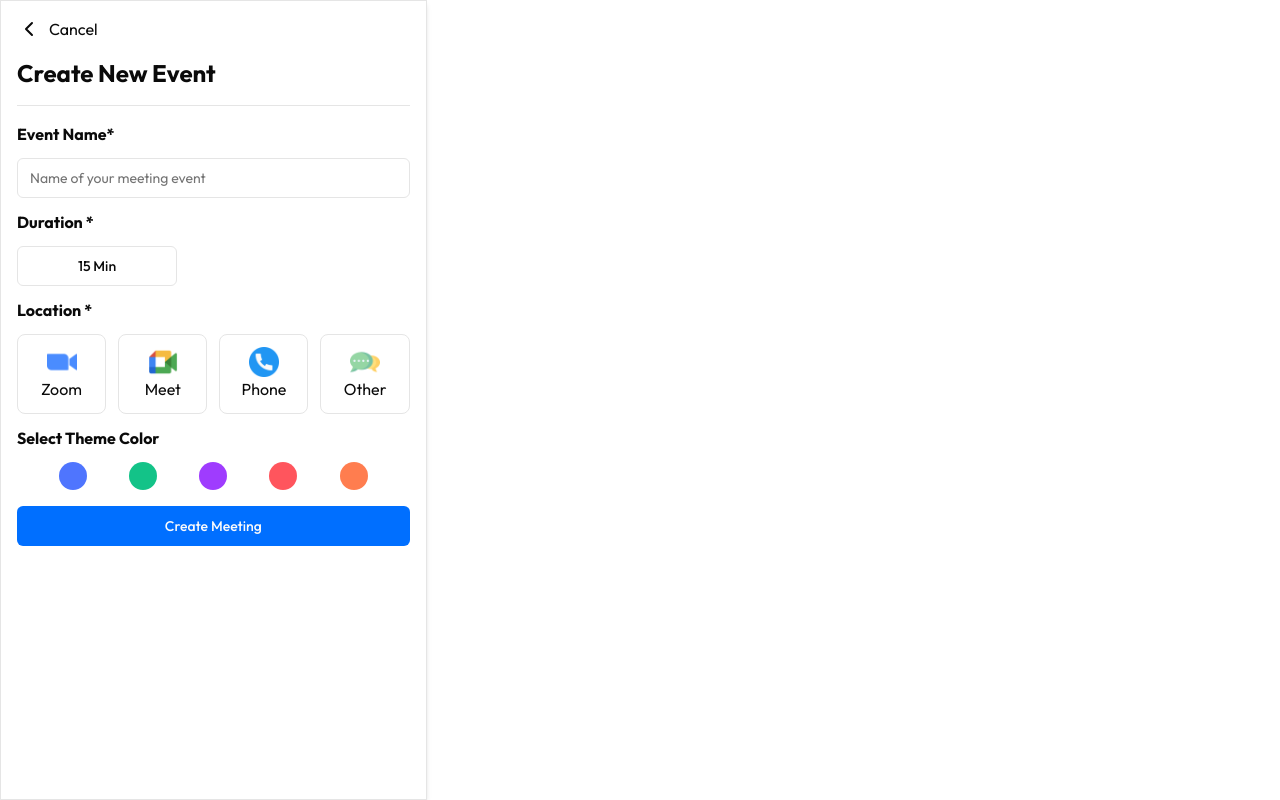
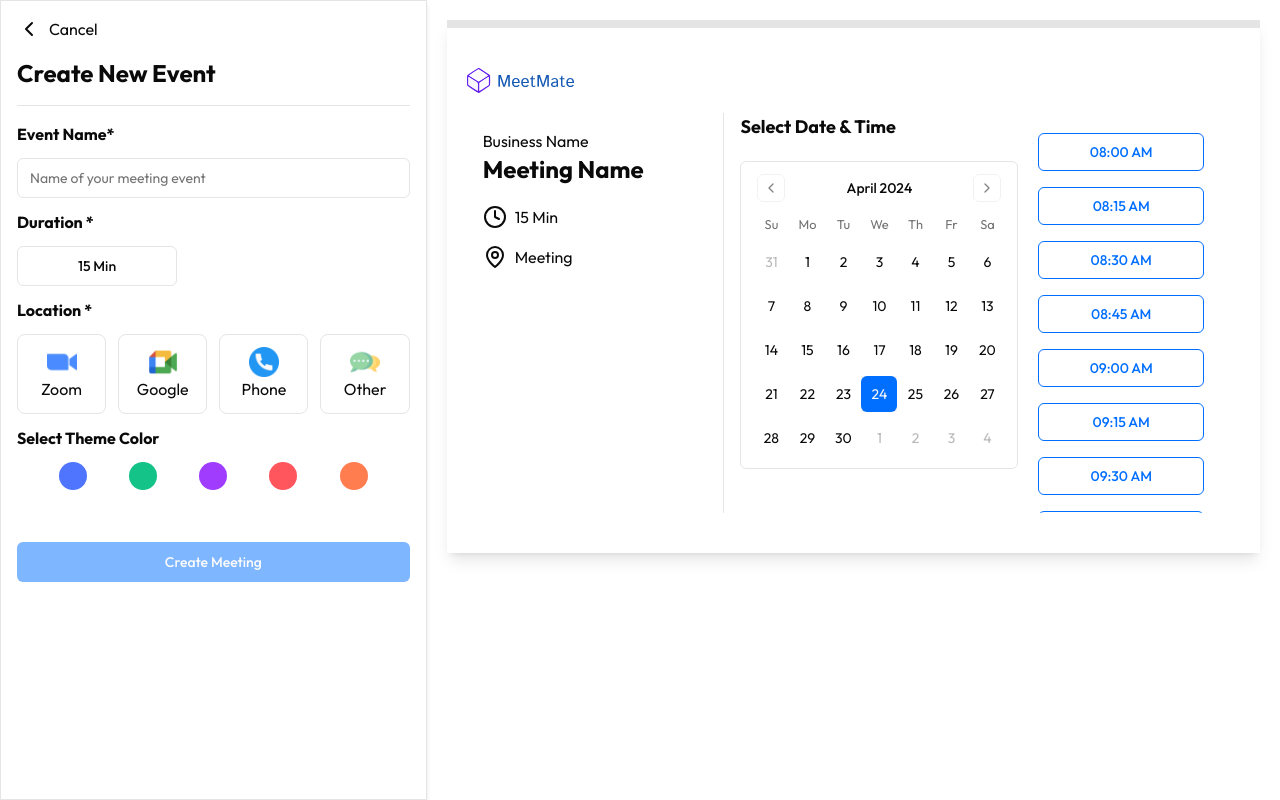
Before and after one commit to vishal-kt/meetmate, a Next.js app: page /create-meeting in a window 1280 px wide. Built offline with nearby package versions, Linux system fonts and the light colour scheme.

Commit message:
updated today some basic

```diff
--- a/app/(routes)/create-meeting/_components/MeetingForm.jsx
+++ b/app/(routes)/create-meeting/_components/MeetingForm.jsx
@@ -7,16 +7,28 @@ import { Input } from '@/components/ui/input'
 import { ChevronLeft, Divide } from 'lucide-react'
 import Image from 'next/image'
 import Link from 'next/link'
-import React ,{useState}from 'react'
+import React ,{useState ,useEffect}from 'react'
 
-function MeetingForm() {
+function MeetingForm({setFormValue}) {
 
     const [duration ,setDuration] = useState(15);
     const [location, setLocation] = useState();
     const [themeColor, setThemeColor] = useState();
-    const handleDurationChange = (value)=>{
-            setDuration(value)
-    }
+    const [locationType, setLocationType] = useState();
+    const [eventName, setEventName] = useState();
+    const [locationUrl, setLocationUrl] = useState();
+
+
+
+    useEffect(() => {
+       setFormValue({
+        eventName:eventName,
+        duration:duration,
+        locationType : locationType,
+        locationUrl:locationUrl,
+        themeColor:themeColor
+       })
+    }, [eventName,duration,locationType,locationUrl,themeColor]);
   return (
     <div className='p-4'>
 
@@ -30,7 +42,9 @@ function MeetingForm() {
 
         <div className='flex flex-col gap-3 my-4'>
             <h2 className='font-bold'>Event Name*</h2>
-            <Input placeholder="Name of your meeting event"></Input>
+            <Input placeholder="Name of your meeting event"
+                onChange = {(event)=>setEventName(event.target.value)}
+            />
             <h2 className='font-bold'>Duration *</h2>
 
             <DropdownMenu>
@@ -39,29 +53,21 @@ function MeetingForm() {
                      {duration}  Min</Button>
                 </DropdownMenuTrigger>
                 <DropdownMenuContent>
-                    <DropdownMenuItem
-                    onClick={()=>handleDurationChange(15)}
-                    >15 Min</DropdownMenuItem>
-                    <DropdownMenuItem
-                    onClick={()=>handleDurationChange(30)}
-                    >30 Min</DropdownMenuItem>
-                    <DropdownMenuItem
-                    onClick={()=>handleDurationChange(45)}
-                    >45 Min</DropdownMenuItem>
-                    <DropdownMenuItem
-                     onClick={()=>handleDurationChange(60)}
-                    >60 Min</DropdownMenuItem>
+                    <DropdownMenuItem onClick={()=>setDuration(15)} >15 Min</DropdownMenuItem>
+                    <DropdownMenuItem onClick={()=>setDuration(30)} >30 Min</DropdownMenuItem>
+                    <DropdownMenuItem onClick={()=>setDuration(45)} >45 Min</DropdownMenuItem>
+                    <DropdownMenuItem onClick={()=>setDuration(60)} >60 Min</DropdownMenuItem>
                 </DropdownMenuContent>
             </DropdownMenu>
 
         <h2 className='font-bold'>Location * </h2 >
             <div className='grid grid-cols-4 gap-3'>
              {LocationOption.map((option, index)=>(
-                <div className={` border flex flex-col justify-center items-center p-3 rounded-lg
+                <div key={index} className={` border flex flex-col justify-center items-center p-3 rounded-lg
                     cursor-pointer
                     hover:bg-blue-100 hover:border-primary
-                    ${location==option.name&&'bg-blue-100 border-primary'}`}
-                    onClick={()=>setLocation(option.name)}
+                    ${locationType==option.name&&'bg-blue-100 border-primary'}`}
+                    onClick={()=>setLocationType(option.name)}
                     >
                       <Image src={option.icon} width={30} height={30} alt={option.name}/>
                         <h2>{option.name}</h2>
@@ -70,16 +76,18 @@ function MeetingForm() {
 
 
                 </div>
-                {location&&<>
+                {locationType&&<>
                 <h2 className='font-bold'>Add
-                 <span  className='text-blue-800'> {location}  </span>
+                 <span  className='text-blue-800'> {locationType}  </span>
                  Url</h2>
-                <Input placeholder="Add URl"></Input>
+                <Input placeholder="Add URl"
+                onChange={(event)=>setLocationUrl(event.target.value)}
+                />
                 </>}
                <h2 className='font-bold'>Select Theme Color</h2>
                     <div className='flex justify-evenly'>
                         {ThemeOption.map((color,index)=>(
-                            <div className={`h-7 w-7 rounded-full cursor-pointer ${themeColor==color&&'border border-black '}`}
+                            <div key={index} className={`h-7 w-7 rounded-full cursor-pointer ${themeColor==color&&'border border-black '}`}
                             style={{backgroundColor:color}}
                             onClick={()=>setThemeColor(color)}
                             >
@@ -89,7 +97,9 @@ function MeetingForm() {
 
         </div>
 
-        <Button className="w-full">Create Meeting</Button>
+        <Button className="w-full mt-9"
+       disabled={(!eventName||!duration||!locationType||!locationUrl)}
+        >Create Meeting</Button>
     </div>
 
   )
--- /dev/null
+++ b/app/(routes)/create-meeting/_components/PreviewMeeting.jsx
@@ -0,0 +1,89 @@
+"use client"
+import { Clock,  MapPin } from 'lucide-react'
+import Image from 'next/image'
+import React ,{useState , useEffect}from 'react'
+import Link from 'next/link'
+import { Calendar } from '@/components/ui/calendar'
+import { Button } from '@/components/ui/button'
+
+
+function PreviewMeeting({formValue}) {
+
+  const [date, setDate] = useState(new Date());
+  const [timeSlots,setTimeSlots] = useState();
+  useEffect(() => {
+
+    formValue?.duration&&createTimeSlot(formValue?.duration)
+  }, [formValue]);
+
+const createTimeSlot=(interval)=>{
+      const startTime=8*60; //8 AM in minutes
+      const endTime =22*60; //10 PM in minutes
+      const totalSlots = (endTime-startTime)/interval;
+      const slots = Array.from({length:totalSlots},(_,i)=>{
+
+        const totalMinutes = startTime+ i* interval;
+          const hours = Math.floor(totalMinutes / 60);
+          const minutes = totalMinutes % 60;
+          const formattedHours = hours > 12 ? hours - 12 : hours;
+          const period = hours>= 12? 'PM' : 'AM';
+      return `${String(formattedHours).padStart(2,'0')}:${String(minutes).padStart(2,'0')} ${period}`;
+  });
+
+  setTimeSlots(slots);
+}
+
+
+  return (
+    <div className='p-5 py-10 shadow-lg m-5 border-t-8'
+    style={{borderTopColor:formValue?.themeColor}}
+      >
+        <Image src='/logo.svg' width={150} height={150} alt='logo image'/>
+
+        <div className='grid grid-cols-1 md:grid-cols-3 mt-5'>
+                {/* Meeting info */}
+            <div className='p-4 border-r'>
+             <h2>Business Name</h2>
+             <h2  className='font-bold text-2xl'
+             >{formValue?.eventName?formValue?.eventName:"Meeting Name"}</h2>
+            <div className='mt-5 flex flex-col gap-4'>
+              <h2 className='flex gap-2'>
+                <Clock/> {formValue?.duration} Min
+              </h2>
+              <h2 className='flex gap-2'>
+                <MapPin/> {formValue?.locationType} Meeting
+              </h2>
+
+             <Link className="text-primary" href={formValue?.locationUrl?formValue?.locationUrl:'#'}>{formValue?.locationUrl}</Link>
+            </div>
+            </div>
+            {/* time & data selection */}
+            <div className='md:col-span-2 flex px-4'>
+              <div className='flex flex-col'>
+                <h2 className='font-bold text-lg'>Select Date & Time</h2>
+                <Calendar
+                  mode="single"
+                  selected={date}
+                  onSelect={setDate}
+                  className="rounded-md border mt-5"
+                />
+              </div>
+              <div className='flex flex-col w-full
+              overflow-auto gap-4  p-5'
+              style={{maxHeight:'400px'}}
+              >
+
+                {timeSlots?.map((time,index)=>(
+                <Button
+                className="border-primary text-primary" variant="outline"
+                >{time}</Button>))}
+
+
+              </div>
+            </div>
+        </div>
+    </div>
+  )
+}
+
+export default PreviewMeeting
--- a/app/(routes)/create-meeting/page.jsx
+++ b/app/(routes)/create-meeting/page.jsx
@@ -1,18 +1,21 @@
-import React from 'react'
+"use client"
+import React,{useState} from 'react'
 import MeetingForm from './_components/MeetingForm'
+import PreviewMeeting from './_components/PreviewMeeting'
 
 function CreateMeeting() {
+  const [formValue, setFormValue] = useState();
   return (
     <div className='grid grid-cols-1 md:grid-cols-3'>
       {/*Meeting Form */}
         <div className='shadow-md border h-screen'>
-            <MeetingForm/>
+            <MeetingForm setFormValue={(V)=>setFormValue(V)}/>
         </div>
 
        {/* Preview */}
 
-        <div>
-
+        <div className='md:col-span-2'>
+        <PreviewMeeting formValue={formValue}/>
         </div>
     </div>
   )
--- a/app/_utils/LocationOption.jsx
+++ b/app/_utils/LocationOption.jsx
@@ -4,7 +4,7 @@ export default[
         icon:"/zoom.png"
     },
     {
-        name:"Meet",
+        name:"Google",
         icon:"/meet.png"
     },
     {
--- /dev/null
+++ b/components/ui/calendar.jsx
@@ -0,0 +1,62 @@
+"use client";
+import * as React from "react"
+import { ChevronLeft, ChevronRight } from "lucide-react"
+import { DayPicker } from "react-day-picker"
+
+import { cn } from "@/lib/utils"
+import { buttonVariants } from "@/components/ui/button"
+
+function Calendar({
+  className,
+  classNames,
+  showOutsideDays = true,
+  ...props
+}) {
+  return (
+    (<DayPicker
+      showOutsideDays={showOutsideDays}
+      className={cn("p-3", className)}
+      classNames={{
+        months: "flex flex-col sm:flex-row space-y-4 sm:space-x-4 sm:space-y-0",
+        month: "space-y-4",
+        caption: "flex justify-center pt-1 relative items-center",
+        caption_label: "text-sm font-medium",
+        nav: "space-x-1 flex items-center",
+        nav_button: cn(
+          buttonVariants({ variant: "outline" }),
+          "h-7 w-7 bg-transparent p-0 opacity-50 hover:opacity-100"
+        ),
+        nav_button_previous: "absolute left-1",
+        nav_button_next: "absolute right-1",
+        table: "w-full border-collapse space-y-1",
+        head_row: "flex",
+        head_cell:
+          "text-muted-foreground rounded-md w-9 font-normal text-[0.8rem]",
+        row: "flex w-full mt-2",
+        cell: "h-9 w-9 text-center text-sm p-0 relative [&:has([aria-selected].day-range-end)]:rounded-r-md [&:has([aria-selected].day-outside)]:bg-accent/50 [&:has([aria-selected])]:bg-accent first:[&:has([aria-selected])]:rounded-l-md last:[&:has([aria-selected])]:rounded-r-md focus-within:relative focus-within:z-20",
+        day: cn(
+          buttonVariants({ variant: "ghost" }),
+          "h-9 w-9 p-0 font-normal aria-selected:opacity-100"
+        ),
+        day_range_end: "day-range-end",
+        day_selected:
+          "bg-primary text-primary-foreground hover:bg-primary hover:text-primary-foreground focus:bg-primary focus:text-primary-foreground",
+        day_today: "bg-accent text-accent-foreground",
+        day_outside:
+          "day-outside text-muted-foreground opacity-50 aria-selected:bg-accent/50 aria-selected:text-muted-foreground aria-selected:opacity-30",
+        day_disabled: "text-muted-foreground opacity-50",
+        day_range_middle:
+          "aria-selected:bg-accent aria-selected:text-accent-foreground",
+        day_hidden: "invisible",
+        ...classNames,
+      }}
+      components={{
+        IconLeft: ({ ...props }) => <ChevronLeft className="h-4 w-4" />,
+        IconRight: ({ ...props }) => <ChevronRight className="h-4 w-4" />,
+      }}
+      {...props} />)
+  );
+}
+Calendar.displayName = "Calendar"
+
+export { Calendar }
--- a/package.json
+++ b/package.json
@@ -14,11 +14,13 @@
     "@radix-ui/react-slot": "^1.0.2",
     "class-variance-authority": "^0.7.0",
     "clsx": "^2.1.1",
+    "date-fns": "^3.6.0",
     "firebase": "^10.11.0",
     "lucide-react": "^0.373.0",
     "next": "14.2.2",
     "next-themes": "^0.3.0",
     "react": "^18",
+    "react-day-picker": "^8.10.1",
     "react-dom": "^18",
     "sonner": "^1.4.41",
     "tailwind-merge": "^2.3.0",
```
Also changed, not shown: 1 other file (tests, documents, lock files or other folders).
